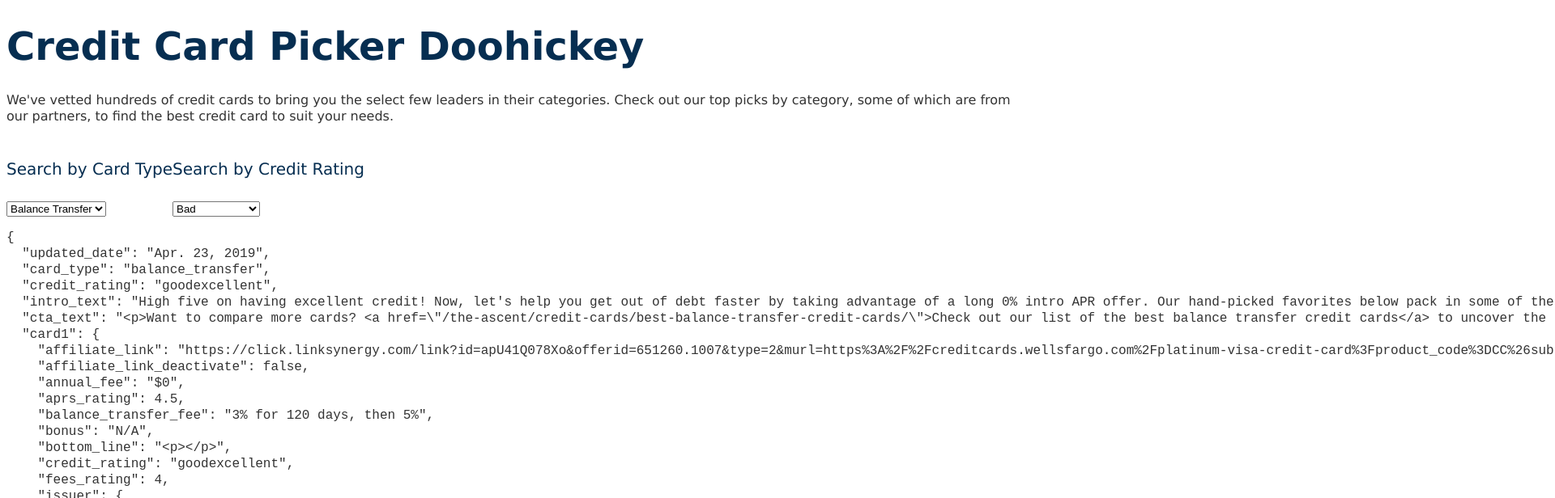
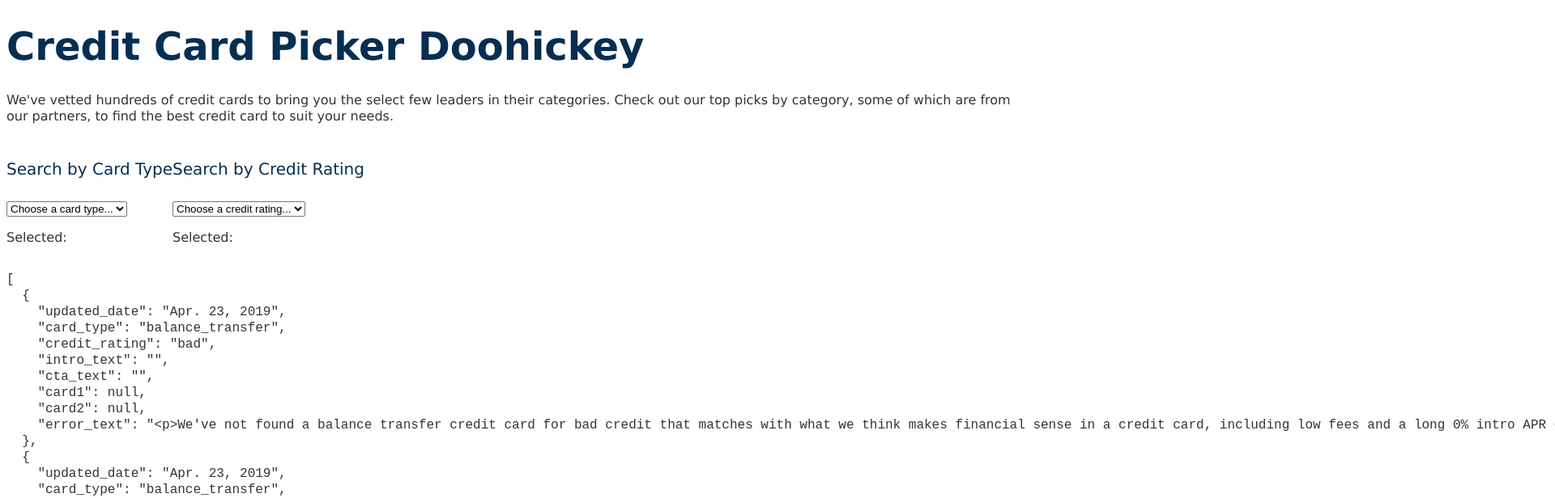
Before and after one commit to vossavant/credit-card-picker, a Vue app: page / in a window 1280 px wide. Shown: the top 616 px of the page at 81% size, 1920 px wide, since content can reach past the window. Built offline with nearby package versions, Linux system fonts and the light colour scheme.

Commit message:
Link dropdowns to v-model and test filter by card type

```diff
--- a/src/App.vue
+++ b/src/App.vue
@@ -5,25 +5,28 @@
 		<div class="d-flex">
 			<div v-if="creditCardTypes.length">
 				<h4>Search by Card Type</h4>
-				<select name="" id="">
-					<option v-for="(type, index) in creditCardTypes" :value="type" :key="index">
+				<select v-model="selectedType">
+					<option disabled value="">Choose a card type...</option>
+					<option v-for="(type, index) in creditCardTypes" v-bind:value="type" :key="index">
 						{{ parseSelectOptions(type) }}
 					</option>
 				</select>
+				<p>Selected: {{ selectedType }}</p>
 			</div>
 			<div v-if="creditCardRatings.length">
 				<h4>Search by Credit Rating</h4>
-				<select name="" id="">
-					<option v-for="(rating, index) in creditCardRatings" :value="rating" :key="index">
+				<select v-model="selectedRating">
+					<option disabled value="">Choose a credit rating...</option>
+					<option v-for="(rating, index) in creditCardRatings" v-bind:value="rating" :key="index">
 						{{ parseSelectOptions(rating) }}
 					</option>
 				</select>
+				<p>Selected: {{ selectedRating }}</p>
 			</div>
 		</div>
 		<div>
-			<pre>{{ creditCards[1] }}</pre>
-
-			<CreditCard v-for="card in creditCards" v-bind="card" />
+			<pre>{{ creditCards }}</pre>
+			<CreditCard v-show="selectedType === card.card_type" v-for="card in creditCards" v-bind="card" />
 		</div>
 	</div>
 </template>
@@ -44,7 +47,9 @@
 			return {
 				creditCards: {},
 				creditCardRatings: [],
-				creditCardTypes: []
+				creditCardTypes: [],
+				selectedRating: '',
+				selectedType: ''
 			};
 		},
 		methods: {
```
